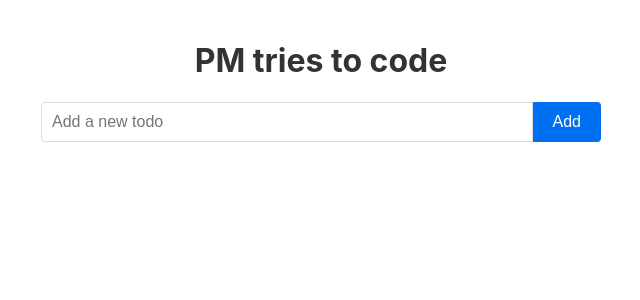
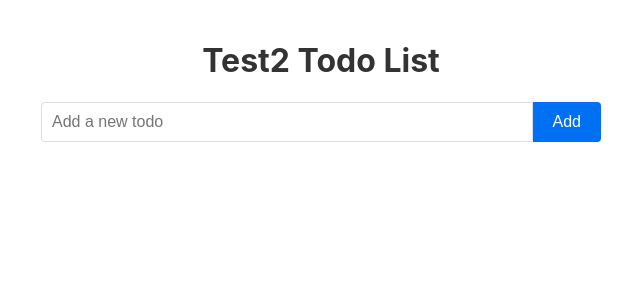
Before and after one commit to Wagse5/Test2, a Next.js app: page / in a window 1280 px wide. Shown: the top 300 px of the page, without its empty margins (319-959 px from the left). Built offline with nearby package versions, Linux system fonts and the light colour scheme.

Commit message:
Update index.js

```diff
--- a/pages/index.js
+++ b/pages/index.js
@@ -18,7 +18,7 @@
 
   return (
     <div className={styles.container}>
-      <h1 className={styles.title}>PM tries to code</h1>
+      <h1 className={styles.title}>Test2 Todo List</h1>
       <div className={styles.inputContainer}>
         <input
           type="text"
```
